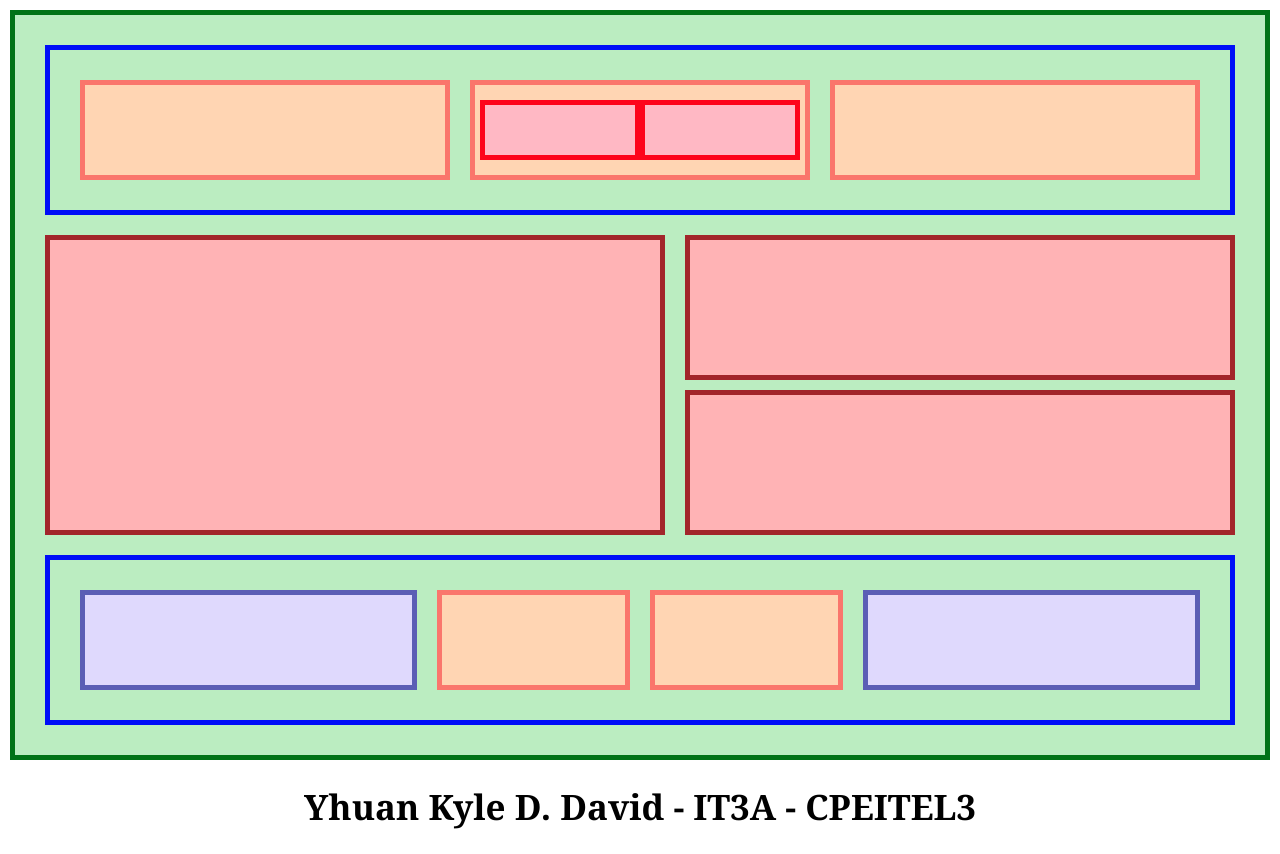
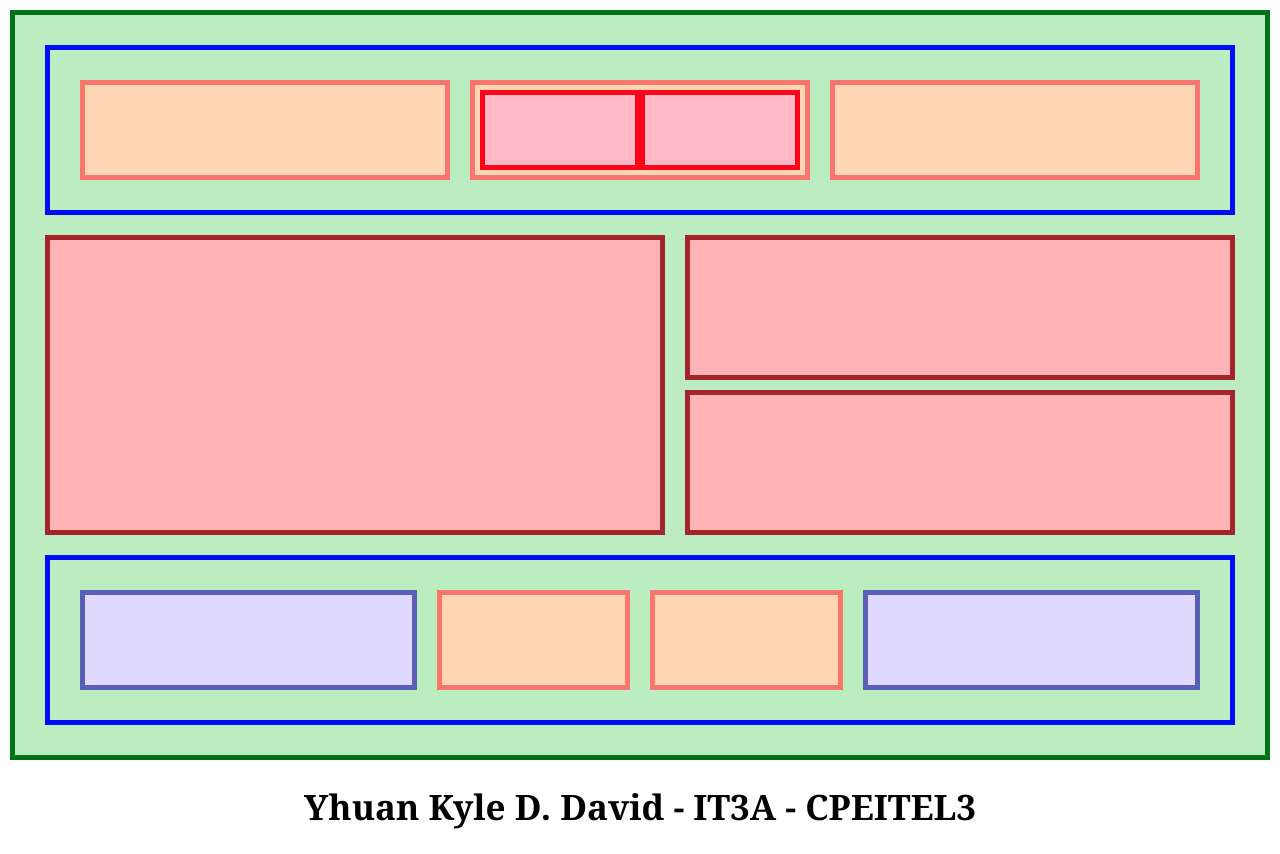
Before and after one commit to kyledavidd/layout, a plain HTML site: page index.html in a window 1280 px wide. Drawn offline with Linux system fonts and the light colour scheme.

Commit message:
Update index.css

```diff
--- a/index.css
+++ b/index.css
@@ -46,14 +46,14 @@
   .container-top2A{
     background-color: #ffb8c4;
     border: 5px solid #fd041b;
-    height: 60px;
+    height: 80px;
     flex: 1;
   }
 
   .container-top2B{
     background-color: #ffb8c4;
     border: 5px solid #fd041b;
-    height: 60px;
+    height: 80px;
     flex: 1;
   }
 
```
